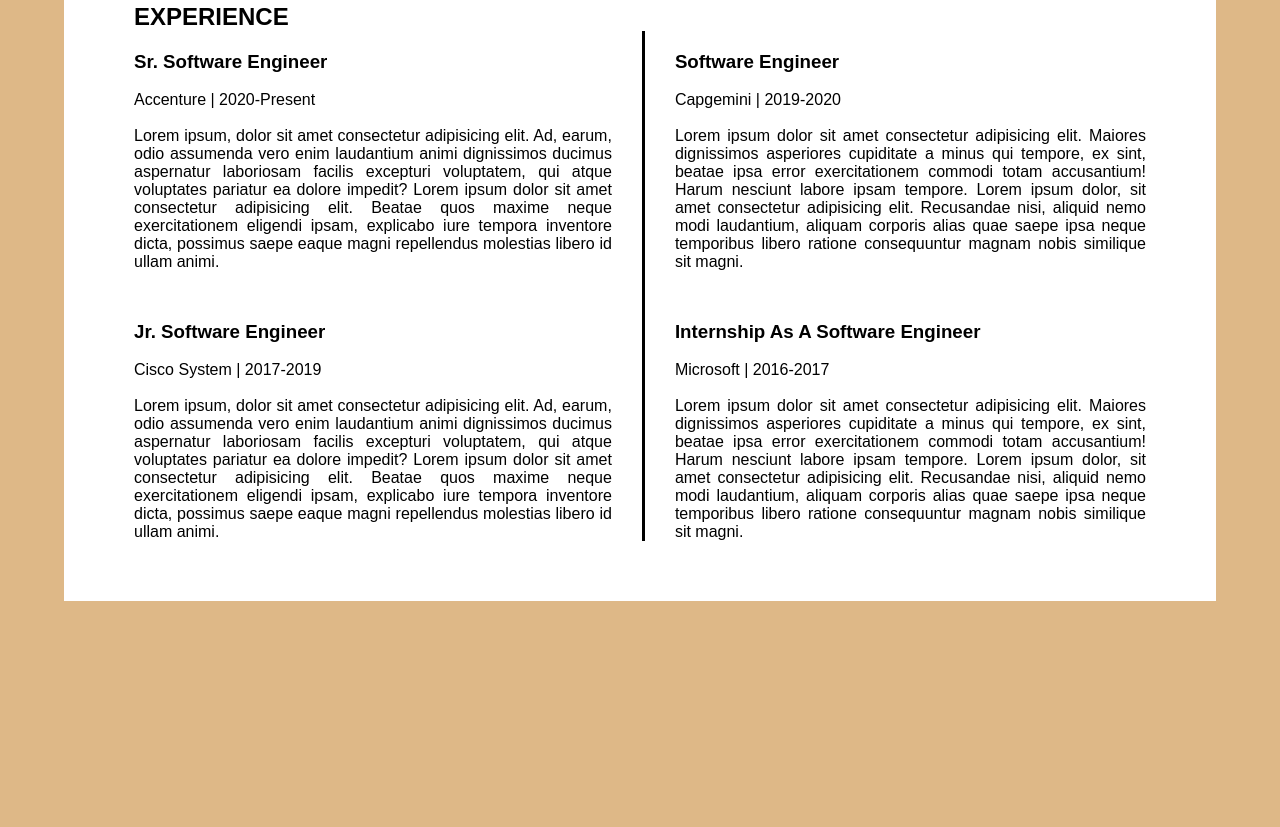
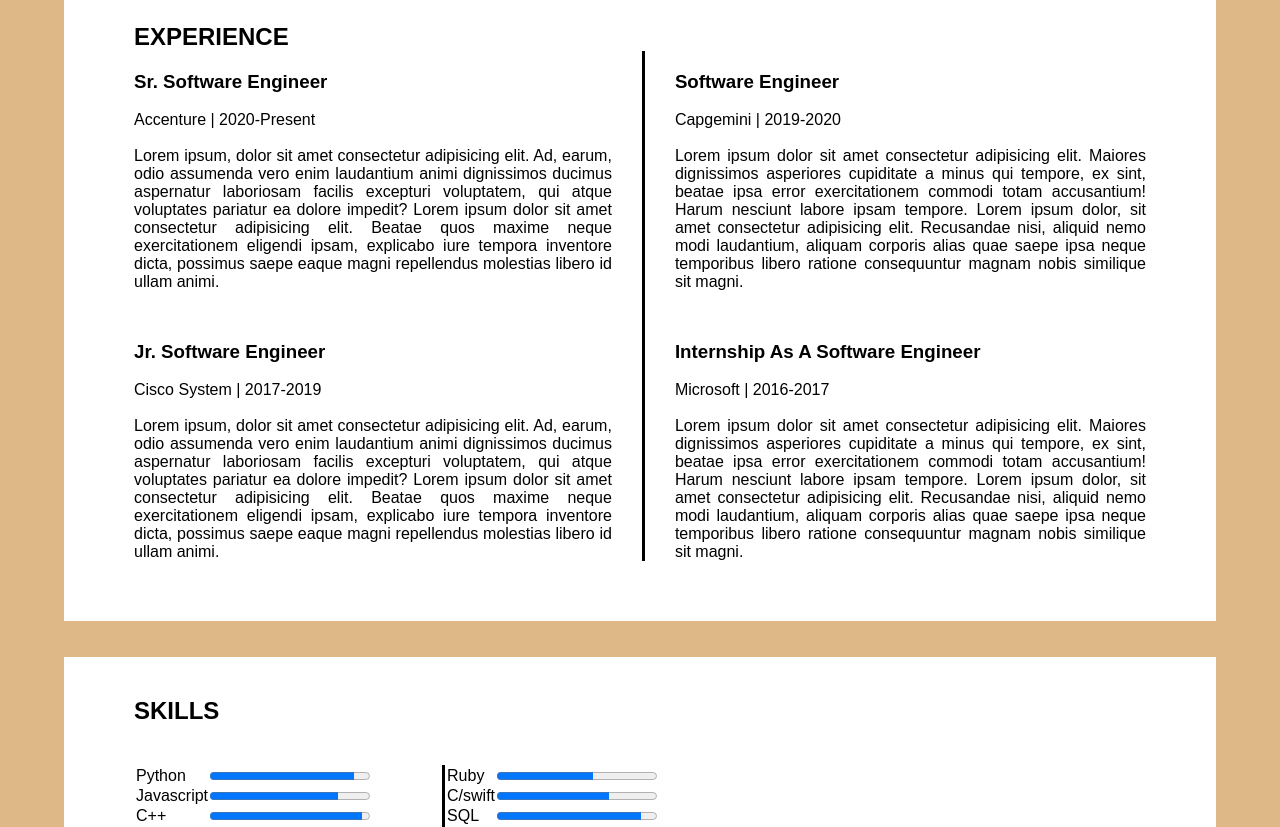
Before and after one commit to isabelacard/Bonuss, a plain HTML site: page index.html in a window 1280 px wide. Shown: the part 665-1492 px from the top of the page. Before the commit the page ends 1284 px from the top, so only its background shows below. Drawn offline with Linux system fonts and the light colour scheme.

Commit message:
se agrego skills (en proceso)

```diff
--- a/index.html
+++ b/index.html
@@ -98,8 +98,48 @@
     </section>
 
     <br>
+    <br>
 
 <!-- COMIENZO SEGUNDA PAGINA -->
 
+    <section class="skills">
+        <h2 class="skillstitle">SKILLS</h2>
+        <div class="contenedorskills">
+            <div class="linea1">
+            <table>
+                <tr>
+                    <td>Python</td>
+                    <td><progress id="file" value="90" max="100"> 32% </progress></td>
+                </tr>
+                <tr>
+                    <td>Javascript</td>
+                    <td><progress id="file" value="80" max="100"> 32% </progress></td>
+                </tr>
+                <tr>
+                    <td>C++</td>
+                    <td><progress id="file" value="95" max="100"> 32% </progress></td>
+                </tr>
+            </table>
+            </div>
+
+            <div class="linea2 borde">
+            <table>
+                <tr>
+                    <td>Ruby</td>
+                    <td><progress id="file" value="60" max="100"> 32% </progress></td>
+                </tr>
+                <tr>
+                    <td>C/swift</td>
+                    <td><progress id="file" value="70" max="100"> 32% </progress></td>
+                </tr>
+                <tr>
+                    <td>SQL</td>
+                    <td><progress id="file" value="90" max="100"> 32% </progress></td>
+                </tr>
+            </table>
+            </div>
+        </div>
+    </section>
+
 </body>
 </html>
--- a/style.css
+++ b/style.css
@@ -92,7 +92,7 @@
     height: 100%;
     background-color: white;
     border-bottom: 3px solid black;
-    padding-bottom: 20px;
+    padding-bottom: 40px;
 }
 
 .educationtitle{
@@ -180,3 +180,30 @@
     padding-top: 50px;
     padding-right: 70px;
 }
+
+/* INICIO SKILLS */
+
+.skills{
+    background-color: white;
+    width: 90%;
+    height: 100%;
+}
+
+.skillstitle{
+    margin-left: 70px;
+    margin-top: 40px;
+}
+
+.contenedorskills{
+    display: flex;
+}
+
+.linea1{
+    margin-left: 70px;
+    margin-top: 40px;
+}
+
+.linea2{
+    margin-left: 70px;
+    margin-top: 40px;
+}
```
